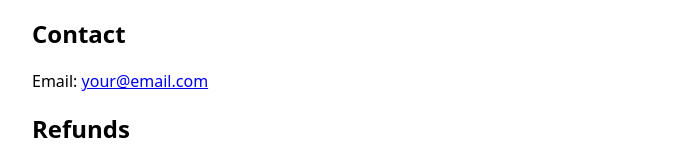
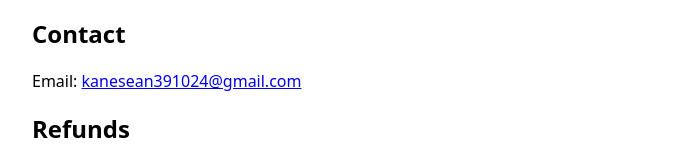
Before and after one commit to kanesean391024-boop/british-isles-united, a plain HTML site: page index.html in a window 1280 px wide. Shown: the part 211-371 px from the top of the page, without its empty margins (288-987 px from the left). Drawn offline with Linux system fonts and the light colour scheme.

Commit message:
Update email address in contact section

```diff
--- a/index.html
+++ b/index.html
@@ -18,7 +18,7 @@
   </p>
 
   <h2>Contact</h2>
-  <p>Email: <a href="kanesean391024@gmail.com">your@email.com</a></p>
+  <p>Email: <a href="kanesean391024@gmail.com">kanesean391024@gmail.com</a></p>
 
   <h2>Refunds</h2>
   <p>
```
